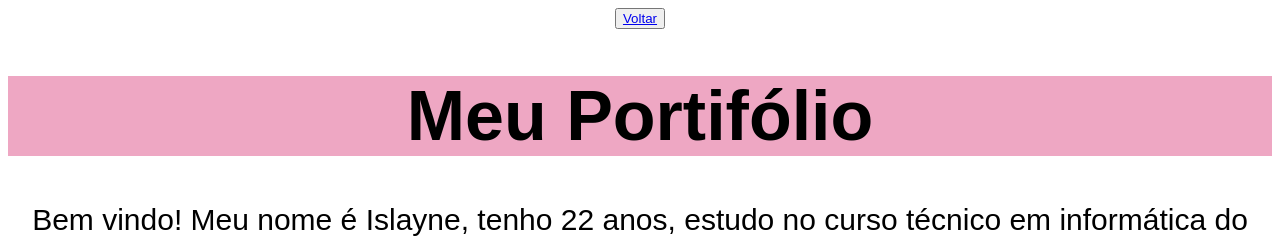
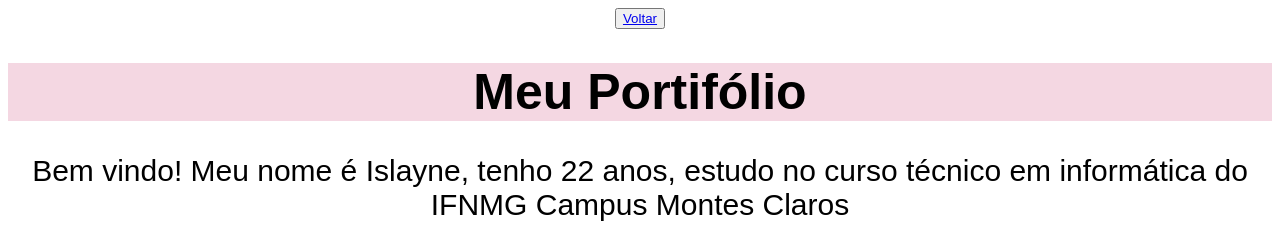
Before and after one commit to laynesouzabr/meuportifolioo, a plain HTML site: page index.html in a window 1280 px wide. Shown: the top 238 px of the page. Drawn offline with Linux system fonts and the light colour scheme.

Commit message:
Add files via upload

```diff
--- a/style.css
+++ b/style.css
@@ -9,8 +9,9 @@
     justify-content: center;
 }
 
-H1{background-color: rgb(238, 167, 195);
-font-size: 70PX;
+H1{background-color: rgb(244, 215, 226);
+font-size: 50PX;
+font-family: Arial, Helvetica, sans-serif;
 text-align: center;
 }
 
```
